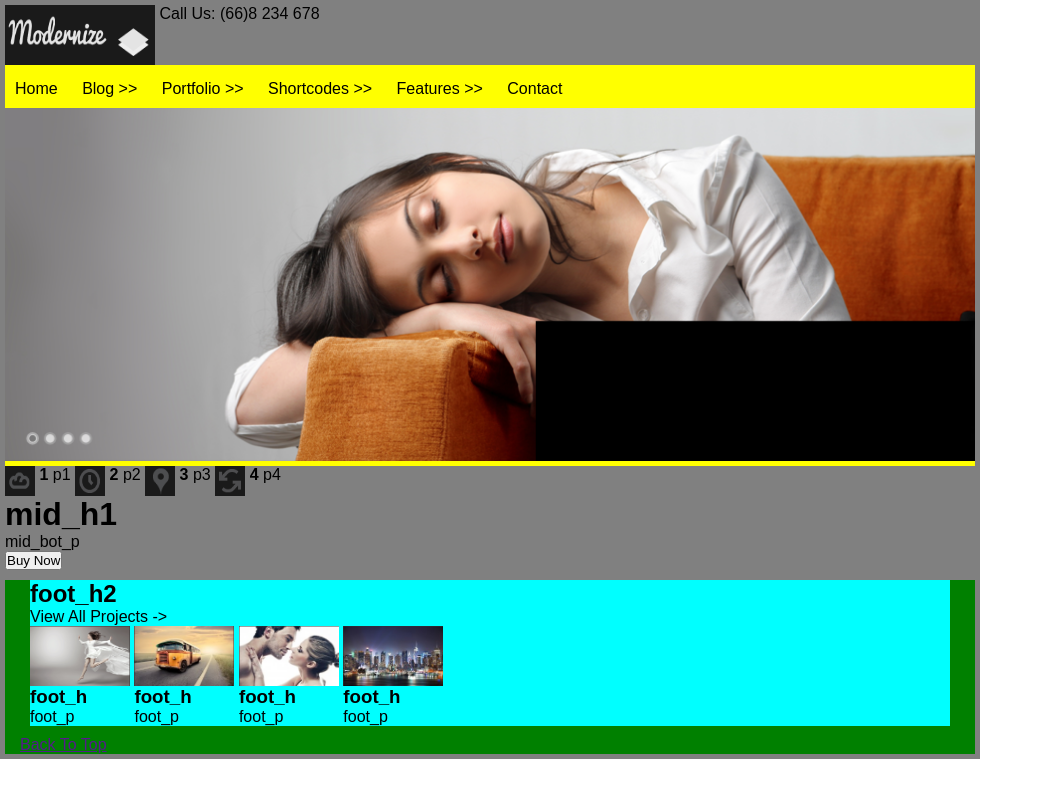
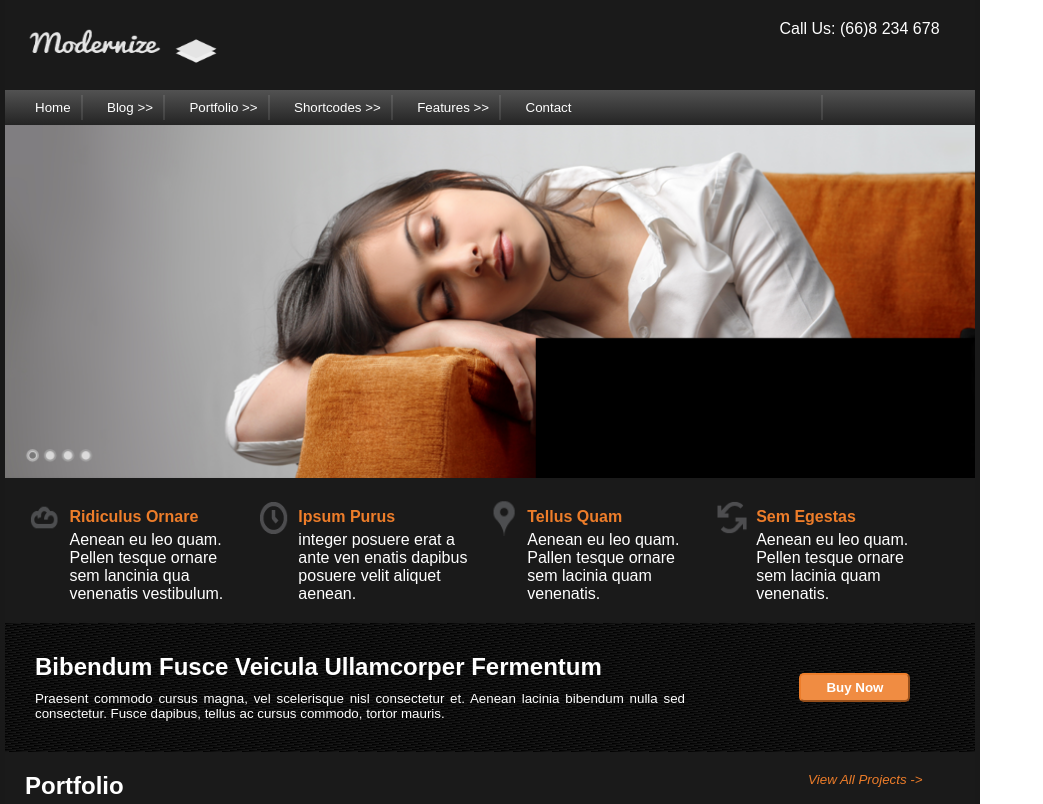
Before and after one commit to Agedob/Belt_Exam, a plain HTML site: page index.html in a window 1280 px wide. Shown: the top 804 px of the page, without its empty margins (0-1043 px from the left). Drawn offline with Linux system fonts and the light colour scheme.

Commit message:
first draft

```diff
--- a/index.html
+++ b/index.html
@@ -17,61 +17,78 @@
             <div id="main">
                 <div id="menu_bar">
                     <div id="menu_text">
-                        <p class="menu_p">Home</p>
-                        <p class="menu_p">Blog >></p>
-                        <p class="menu_p">Portfolio >></p>
-                        <p class="menu_p">Shortcodes >></p>
-                        <p class="menu_p">Features >></p>
-                        <p class="menu_p">Contact</p>
+                        <p class="menu_p" id="menu_home">Home</p>
+                        <p class="menu_p" id="menu_blog">Blog >></p>
+                        <p class="menu_p" id="menu_port">Portfolio >></p>
+                        <p class="menu_p" id="menu_short">Shortcodes >></p>
+                        <p class="menu_p" id="menu_feat">Features >></p>
+                        <p class="menu_p" id="menu_cont">Contact</p>
                     </div>
                     <img src="images/main_pic.png" alt="women on couch(tired") id="main_pic">
                 </div>
+                <!-- end of header -->
                 <div id="middle">
                     <div id="mid_top">
                             <img src="images/content_icon1.png" alt="cloud icon" id="cloud" class="icon">
-                            <h4 class="mid_h4">1</h4>
-                            <p class="mid_p">p1</p>
+                            <div id="mid_1" class="mid_div">
+                            <h4 class="mid_h4">Ridiculus Ornare</h4>
+                            <p class="mid_p">Aenean eu leo quam. Pellen tesque ornare sem lancinia qua venenatis vestibulum.</p>
+                        </div>
                             <img src="images/content_icon2.png" alt="clock icon" id="clock" class="icon">
-                            <h4 class="mid_h4">2</h4>
-                            <p class="mid_p">p2</p>
+                            <div id="mid_1" class="mid_div">
+                            <h4 class="mid_h4">Ipsum Purus</h4>
+                            <p class="mid_p">integer posuere erat a ante ven enatis dapibus posuere velit aliquet aenean.</p>
+                        </div>
                             <img src="images/content_icon3.png" alt="pin icon" id="pin" class="icon">
-                            <h4 class="mid_h4">3</h4>
-                            <p class="mid_p">p3</p>
+                            <div id="mid_1" class="mid_div">
+                            <h4 class="mid_h4">Tellus Quam</h4>
+                            <p class="mid_p">Aenean eu leo quam. Pallen tesque ornare sem lacinia quam venenatis.</p>
+                        </div>
                             <img src="images/content_icon4.png" alt="arrow icon" id="arrow" class="icon">
-                            <h4 class="mid_h4">4</h4>
-                            <p class="mid_p">p4</p>
+                            <div id="mid_1" class="mid_div">
+                            <h4 class="mid_h4">Sem Egestas</h4>
+                            <p class="mid_p">Aenean eu leo quam. Pellen tesque ornare sem lacinia quam venenatis.</p>
+                        </div>
                     </div>
+                    <!-- end of middle/top -->
                     <div id="mid_bot">
-                        <h1 id="mid_h1">mid_h1</h2>
-                        <p id="mid_bot_p">mid_bot_p</p>
+                        <div id="mid_bot2">
+                        <h2 id="mid_h1">Bibendum Fusce Veicula Ullamcorper Fermentum</h2>
+                        <p id="mid_bot_p">Praesent commodo cursus magna, vel scelerisque nisl consectetur et. Aenean lacinia bibendum nulla sed consectetur. Fusce dapibus, tellus ac cursus commodo, tortor mauris.</p>
+                        </div>
                         <button id="mid_but">Buy Now</button>
                     </div>
                 </div>
+                <!-- end of middle/bot -->
                 <div id="footer">
                     <div id="foot">
-                        <h2 id="foot_h2">foot_h2</h2>
+                        <h2 id="foot_h2">Portfolio</h2>
                         <p id="foot_head_p">View All Projects -></p>
                         <div id="foot_1" class="foot_0">
                             <img src="images/portfolio1.png" alt="Women dancing in white" id="port1" class="foot_img">
-                            <h3 class="foot_h">foot_h</h3>
-                            <p class="foot_p">foot_p</p>
+                            <h4 class="foot_h">Built-in Shortcode</h4>
+                            <p class="foot_p">You can easily use shortcode via icons in text editor. Easy! Cras mattis consectetur purus sit amet fermentum. Vestibulum id llgula porta fells eulsmo</p>
                         </div>
                         <div id="foot_2" class="foot_0">
                             <img src="images/portfolio2.png" alt="Bus driving away from sunset" id="port2" class="foot_img">
-                            <h3 class="foot_h">foot_h</h3>
-                            <p class="foot_p">foot_p</p>
+                            <h4 class="foot_h">New Page Builder</h4>
+                            <p class="foot_p">Our page builder is the most flexible tool to create page. We provide much much options for each items, moreover, you can easily manage items via dr</p>
                         </div>
                         <div id="foot_3" class="foot_0">
                             <img src="images/portfolio3.png" alt="Male and female about to kiss" id="port3" class="foot_img">
-                            <h3 class="foot_h">foot_h</h3>
-                            <p class="foot_p">foot_p</p>
+                            <h4 class="foot_h">Access Elements Color</h4>
+                            <p class="foot_p">You can access almost every elements color easily via admin panel. Now creating unique website is not a big deal anymore! Morbi leo risus, porta ac</p>
                         </div>
                         <div id="foot_4" class="foot_0">
                             <img src="images/portfolio4.png" alt="Night shot of nyc from water" id="port4" class="foot_img">
-                            <h3 class="foot_h">foot_h</h3>
-                            <p class="foot_p">foot_p</p>
+                            <h4 class="foot_h">3 Custom Post Types</h4>
+                            <p class="foot_p">We provide 3 custom post types for most flexibillty of usage. We have portfolio post type wich also has its own single page style. Testimonlal, you c</p>
                         </div>
                     </div>
-                    <a href="">Back To Top</a>
+                    <a href="" id="back_">Back To Top</a>
+                    </div>
                 </div>
             </div>
+        </div>
+       </body>
+</html>
--- a/styles.css
+++ b/styles.css
@@ -6,81 +6,185 @@
    }
 
 #container{
-    padding: 5px;
+    padding: 0px 5px;
     width: 970px;
-    background-color: grey;
+    background-color: #191919;
 }
 
 #head{
+    background-color: #1a1a1a;
+    color: white;
+    padding: 20px;
 
 }
 
 #logo{
-    height: 60px;
-    width: 150px;
+    height: 50px;
+    width: 200px;
 }
 
 #head_p{
     display: inline-block;
+    padding-left: 550px;
+    padding-top: 10px
+    text-align: center;
+}
+
+#main{
+background-color: white;
 }
 
 #menu_bar{
-    background-color: yellow;
+    background-color:#525252
     padding: 5px 0px;
 }
 
+#menu_text{
+    background: linear-gradient(#525252,#242424);
+}
+#menu_home{
+    margin-left: 20px;
+}
+
 .menu_p{
+    color: white;
+    border-right: 2px;
+    border-right-style: solid;
+    border-right-color: rgba(255, 255, 255, .1);
     display: inline-block;
+    padding: 5px 10px;
+    font-size: 10pt;
     margin: 5px;
-    padding: 5px;
+}
+
+#menu_cont{
+    padding-right: 250px;
 }
 
 #main_pic{
     width: 970px;
 }
-
+/* end of header */
 #middle{
-
-
+    background-color: green;
 }
 
 #mid_top{
+    background-color: #1a1a1a;
+    padding: 20px;
+}
 
-
-
+.mid_div{
+    display: inline-block;
+    width: 180px;
+    margin-top: 10px;
 }
 
 .icon{
     display: inline-block;
-    width: 30px;
-    height: 30px;
+    width: 40px;
+    height: 40px;
 }
 
 .mid_p{
     display: inline-block;
+    color: white;
 }
 
 .mid_h4{
     display: inline-block;
+    color: #ed7d2a;
+    margin-bottom: 5px;
+}
+/* end of middle/top */
+
+#mid_bot{
+    background-color: #050505;
+    background: repeating-linear-gradient(to top left, #1a1a1a, black 1%);
+    padding: 20px;
+    color: white;
 }
 
-#mid_bot{
-
+#mid_bot2{
+    display: inline-block;
+    width: 650px;
+    margin: 10px;
+    text-align: justify;
 }
 
+#mid_h1{
+    display: inline-block;
+    margin-bottom: 10px;
+}
+
+#mid_bot_p{
+    display: inline-block;
+    font-size: 10pt;
+}
+
+#mid_but{
+    display: inline-block;
+    padding: 5px 25px;
+    border-radius: 5px;
+    font-weight: bold;
+    border-color: #ed7d2a;
+    color: white;
+    background-color: #f08c42;
+    margin: 30px 0px;
+    margin-left: 100px;
+}
+/* end of middle */
 #footer{
-    padding: 0px 15px;
-    background-color: green;
+    padding: 10px;
+    background-color: #1a1a1a;
+}
+
+#foot_h2{
+    display: inline-block;
+    color: white;
+}
+
+#foot_head_p{
+    display: inline-block;
+    margin-left: 680px;
+    color: #ed7d2a;
+    font-size: 10pt;
+    font-style: italic;
 }
 
 #foot{
-    background-color: aqua;
+    /* background-color: #1a1a1a; */
+    padding: 10px;
+}
+
+.foot_0{
+    display: inline-block;
+    width: 205px;
     margin: 10px;
 }
-.foot_0{
-    display: inline-block;
+
+.foot_img{
+    height: 150px;
+    width: 200px;
+    border: 5px;
+    border-style: solid;
+    border-color: #363636
 }
-.foot_img{
-    height: 60px;
-    width: 100px;
+
+.foot_h{
+    color: #ed7d2a;
+    margin: 5px;
 }
+
+.foot_p{
+    color: white;
+    margin: 5px;
+}
+
+#back_{
+    display: block;
+    color: grey;
+    text-decoration: none;
+    font-size: 6pt;
+    text-align: right;
+}
```
